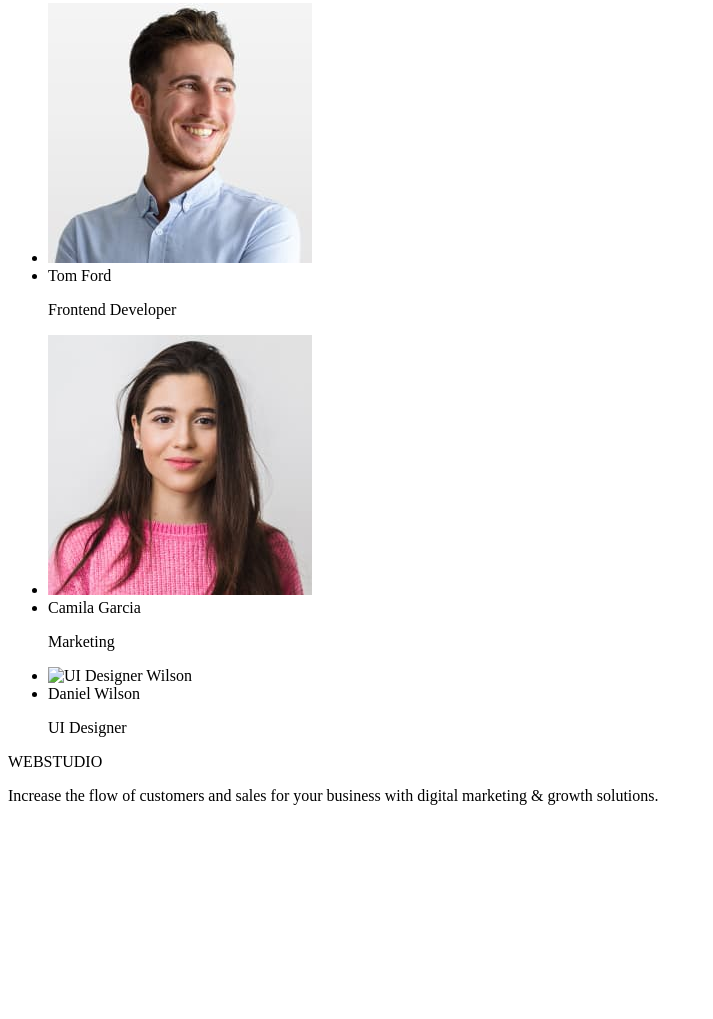
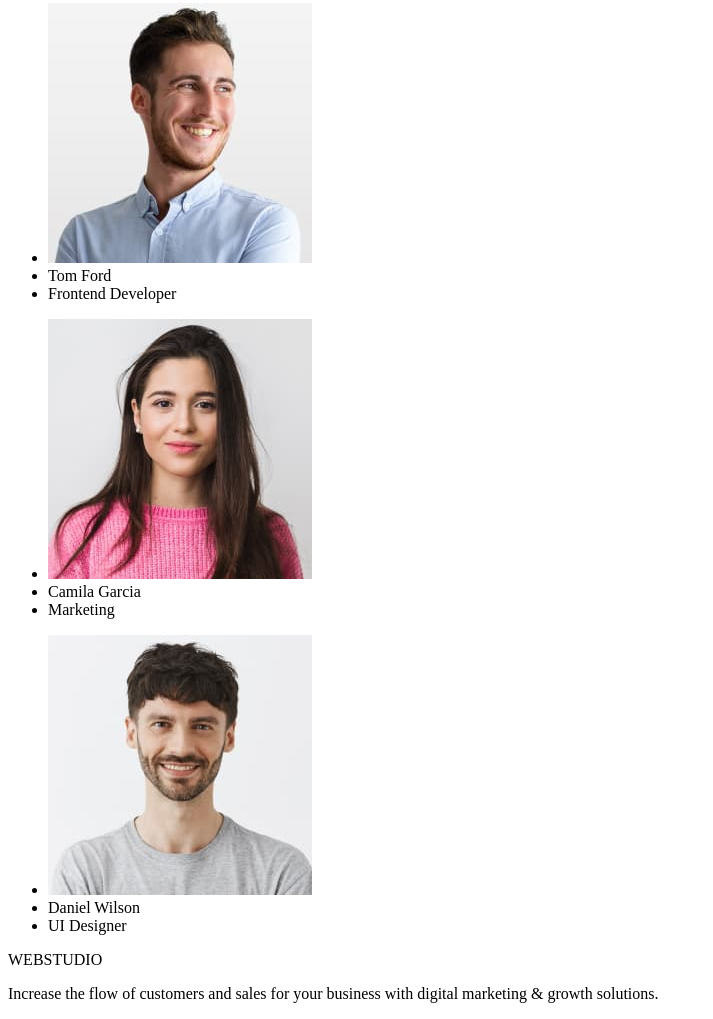
Before and after one commit to RosVor/goit-markup-hw-01, a plain HTML site: page index.html in a window 1280 px wide. Shown: the part 1877-2896 px from the top of the page, without its empty margins (0-713 px from the left). Before the commit the page ends 2698 px from the top, so only its background shows below. Drawn offline with Linux system fonts and the light colour scheme.

Commit message:
Final fix main
Write li instead p in names

```diff
--- a/index.html
+++ b/index.html
@@ -75,7 +75,7 @@
 
         <li><img src="./img/img2.jpg" alt="Frontend Developer Ford"></li>
         <li class="team-title">Tom Ford</li>
-        <p class="team-descr">Frontend Developer</p>
+        <li class="team-descr">Frontend Developer</li>
 
       </ul>
 
@@ -83,15 +83,15 @@
 
         <li><img src="./img/img3.jpg" alt="Marketing Garcia"></li>
         <li class="team-title">Camila Garcia</li>
-        <p class="team-descr">Marketing</p>
+        <li class="team-descr">Marketing</li>
 
       </ul>
 
       <ul class="team-item">
 
-        <li><img src="./img/img (4) (1).jpg" alt="UI Designer Wilson"></li>
+        <li><img src="./img/img4.jpg" alt="UI Designer Wilson"></li>
         <li class="team-title">Daniel Wilson</li>
-        <p class="team-descr">UI Designer</p>
+        <li class="team-descr">UI Designer</li>
 
     </ul>
     </section>
```
